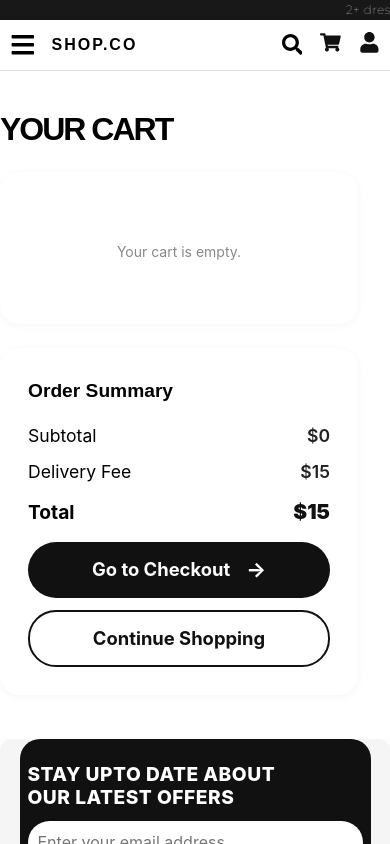
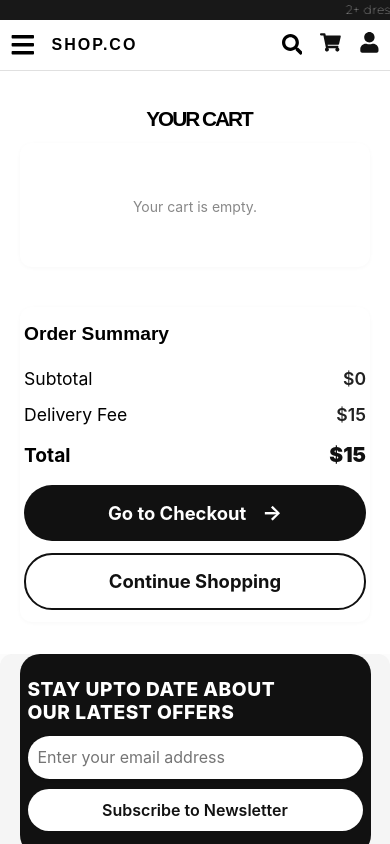
Before and after one commit to kisa-fatima/ecommerce-website, a React (Create React App) app: page /cart in a window 390 px wide. Built offline with nearby package versions, Linux system fonts and the light colour scheme; a web font is replaced by a local one.

Commit message:
cart mobile

```diff
--- a/src/styles/CartCards.css
+++ b/src/styles/CartCards.css
@@ -87,3 +87,47 @@
   cursor: pointer;
   margin-top: 8px;
 }
+
+@media (max-width: 700px) {
+  .cart-card {
+    padding: 10px 6px;
+    margin-bottom: 10px;
+    border-radius: 10px;
+  }
+  .cart-card-img {
+    width: 60px;
+    height: 60px;
+    border-radius: 8px;
+    margin-right: 12px;
+  }
+  .cart-card-title {
+    font-size: 1rem;
+  }
+  .cart-card-meta {
+    font-size: 0.85rem;
+  }
+  .cart-card-price {
+    font-size: 1rem;
+    margin-top: 4px;
+  }
+  .cart-card-actions {
+    gap: 8px;
+    margin-left: 10px;
+  }
+  .cart-card-qty {
+    padding: 2px 6px;
+    gap: 6px;
+  }
+  .qty-btn {
+    width: 24px;
+    height: 24px;
+    font-size: 1rem;
+  }
+  .qty-value {
+    font-size: 1rem;
+    min-width: 12px;
+  }
+  .cart-card-delete {
+    margin-top: 4px;
+  }
+}
--- a/src/styles/CartPage.css
+++ b/src/styles/CartPage.css
@@ -31,3 +31,53 @@
   min-width: 340px;
   max-width: 400px;
 }
+
+@media (max-width: 700px) {
+  .cart-page-container {
+    padding: 12px 0 12px 0;
+    gap: 8px;
+    align-items: center;
+  }
+  .cart-page-inner {
+    width: 100%;
+    max-width: 100vw;
+    padding: 0 4px;
+    display: flex;
+    flex-direction: column;
+    align-items: center;
+  }
+  .cart-title {
+    font-size: 1.3rem;
+    max-width: 100vw;
+    padding-left: 8px;
+    margin-bottom: 12px;
+    padding-top: 24px;
+    text-align: center;
+  }
+  .ant-row {
+    flex-direction: column !important;
+    gap: 0 !important;
+    align-items: center !important;
+  }
+  .cart-page-left, .cart-page-right {
+    max-width: 100vw;
+    min-width: 0;
+    width: 100%;
+    padding: 0;
+    display: flex;
+    flex-direction: column;
+    align-items: center;
+  }
+  .cart-box, .order-summary-box {
+    border-radius: 12px;
+    padding: 16px 4px 12px 4px;
+    box-shadow: 0 1px 4px rgba(0,0,0,0.03);
+    width: 100%;
+    max-width: 420px;
+    margin-left: auto;
+    margin-right: auto;
+  }
+  .order-summary-box {
+    margin-top: 16px;
+  }
+}
```
